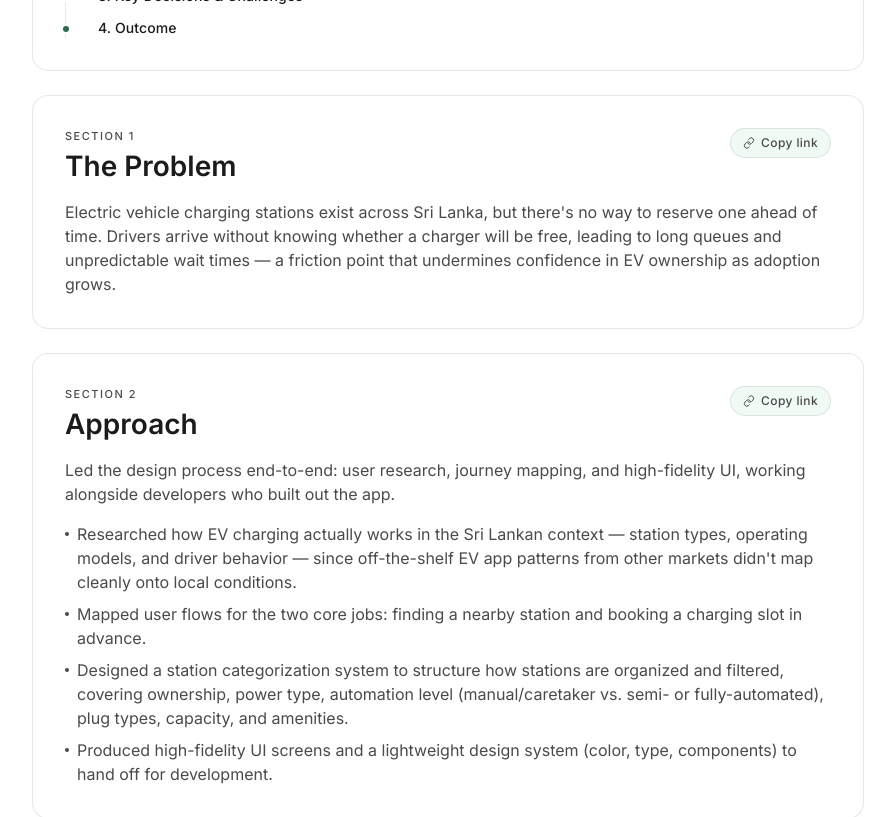
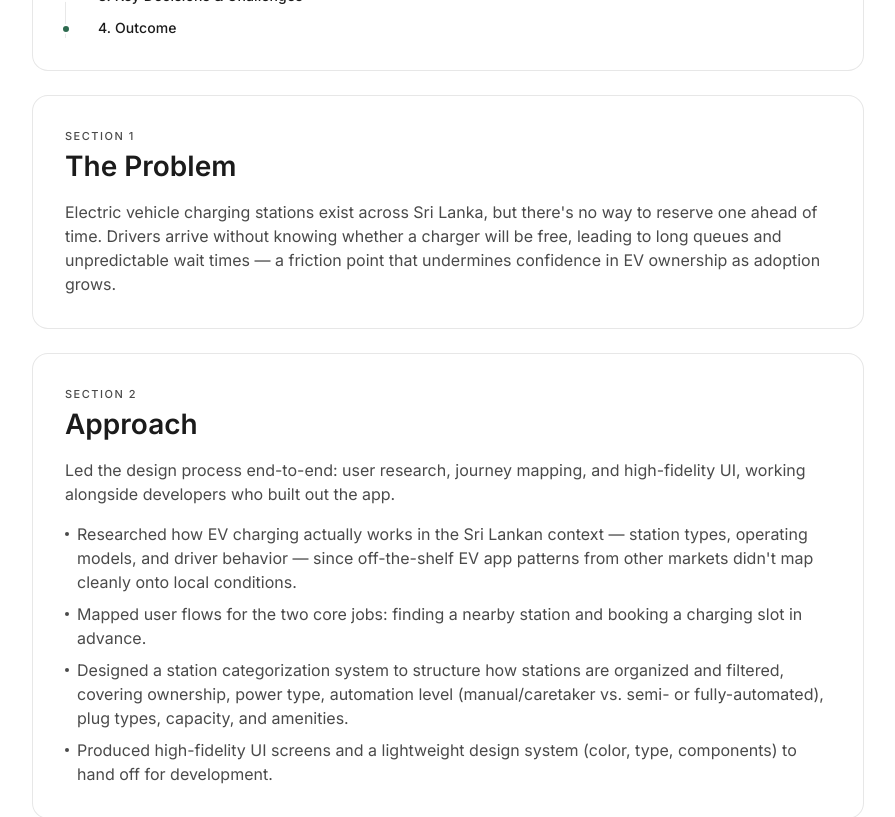
Before and after one commit to tumune2119/tharindumunasingheportfolio, a Next.js app: page /work/sri-charge in a window 1280 px wide. Shown: the part 1320-2137 px from the top of the page, without its empty margins (192-1087 px from the left). Built offline with nearby package versions, Linux system fonts and the light colour scheme.

Commit message:
Updated work nav

```diff
--- a/app/work/[slug]/page.tsx
+++ b/app/work/[slug]/page.tsx
@@ -1,7 +1,6 @@
 import type { Metadata } from "next";
 import Link from "next/link";
 import { notFound } from "next/navigation";
-import { CopyChapterLink } from "@/components/CopyChapterLink";
 import { ImageCarousel } from "@/components/ImageCarousel";
 import { ScrollProgressBar } from "@/components/ScrollProgressBar";
 import { projects, sectionSlug } from "@/lib/projects";
@@ -108,15 +107,10 @@ export default async function ProjectPage({
               id={id}
               className="scroll-mt-28 rounded-2xl border border-foreground/10 bg-card p-6 md:scroll-mt-32 md:p-8"
             >
-              <div className="flex flex-wrap items-start justify-between gap-3">
-                <div>
-                  <p className="text-overline text-muted-foreground">
-                    Section {sectionIndex + 1}
-                  </p>
-                  <h2 className="text-h3 mt-1">{section.title}</h2>
-                </div>
-                <CopyChapterLink chapterSlug={id} />
-              </div>
+              <p className="text-overline text-muted-foreground">
+                Section {sectionIndex + 1}
+              </p>
+              <h2 className="text-h3 mt-1">{section.title}</h2>
 
               {section.body && (
                 <p className="text-body mt-4 text-muted-foreground">
--- a/components/CopyChapterLink.tsx
+++ b/components/CopyChapterLink.tsx
@@ -24,7 +24,7 @@ export function CopyChapterLink({ chapterSlug }: { chapterSlug: string }) {
     <button
       type="button"
       onClick={handleCopy}
-      aria-label="Copy link to this section"
+      aria-label="Copy link to this chapter"
       className="inline-flex shrink-0 items-center gap-1.5 rounded-full border border-foreground/10 bg-surface px-3 py-1.5 text-caption font-medium text-muted-foreground transition-all duration-500 ease-in-out hover:text-foreground active:scale-95"
     >
       {copied ? (
```
